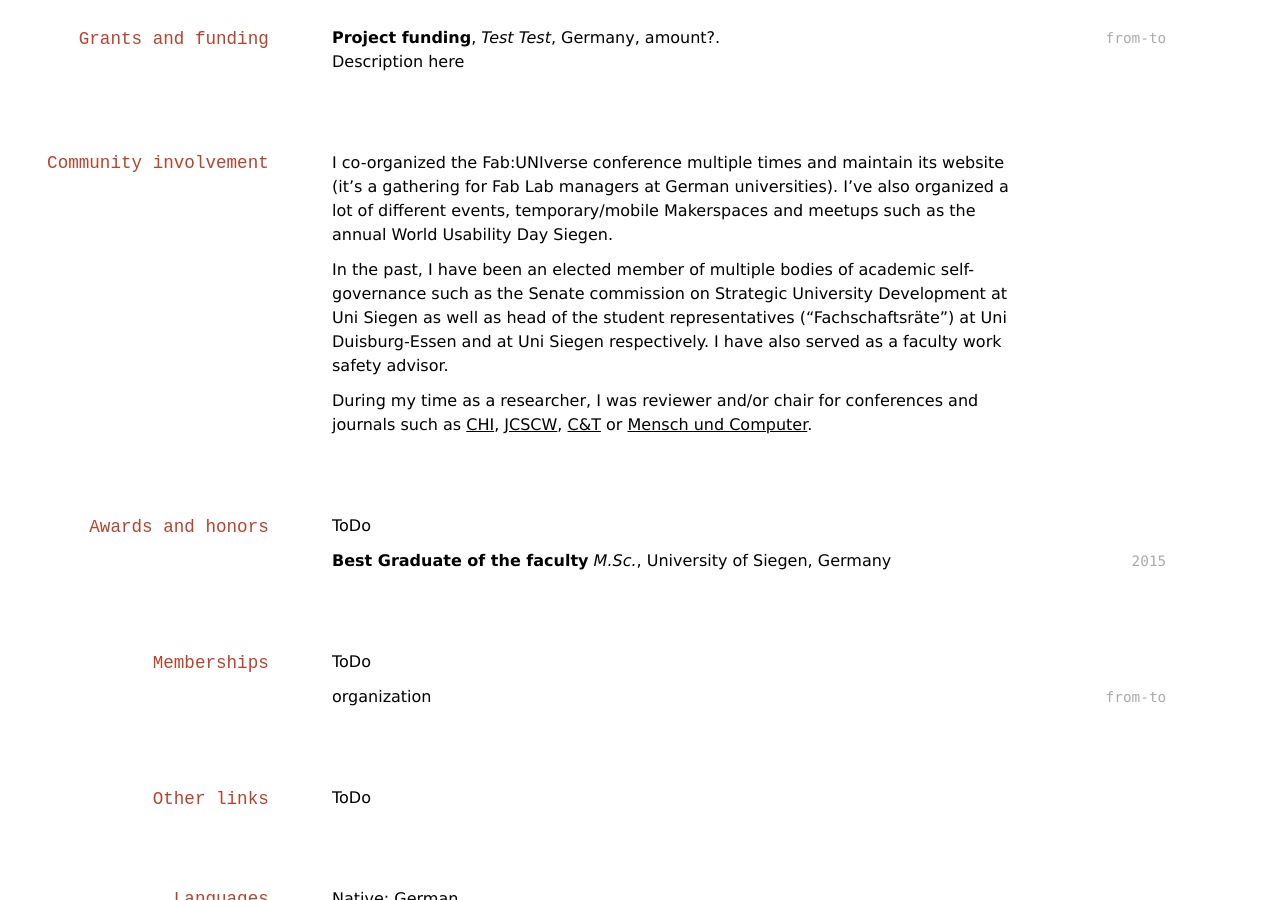
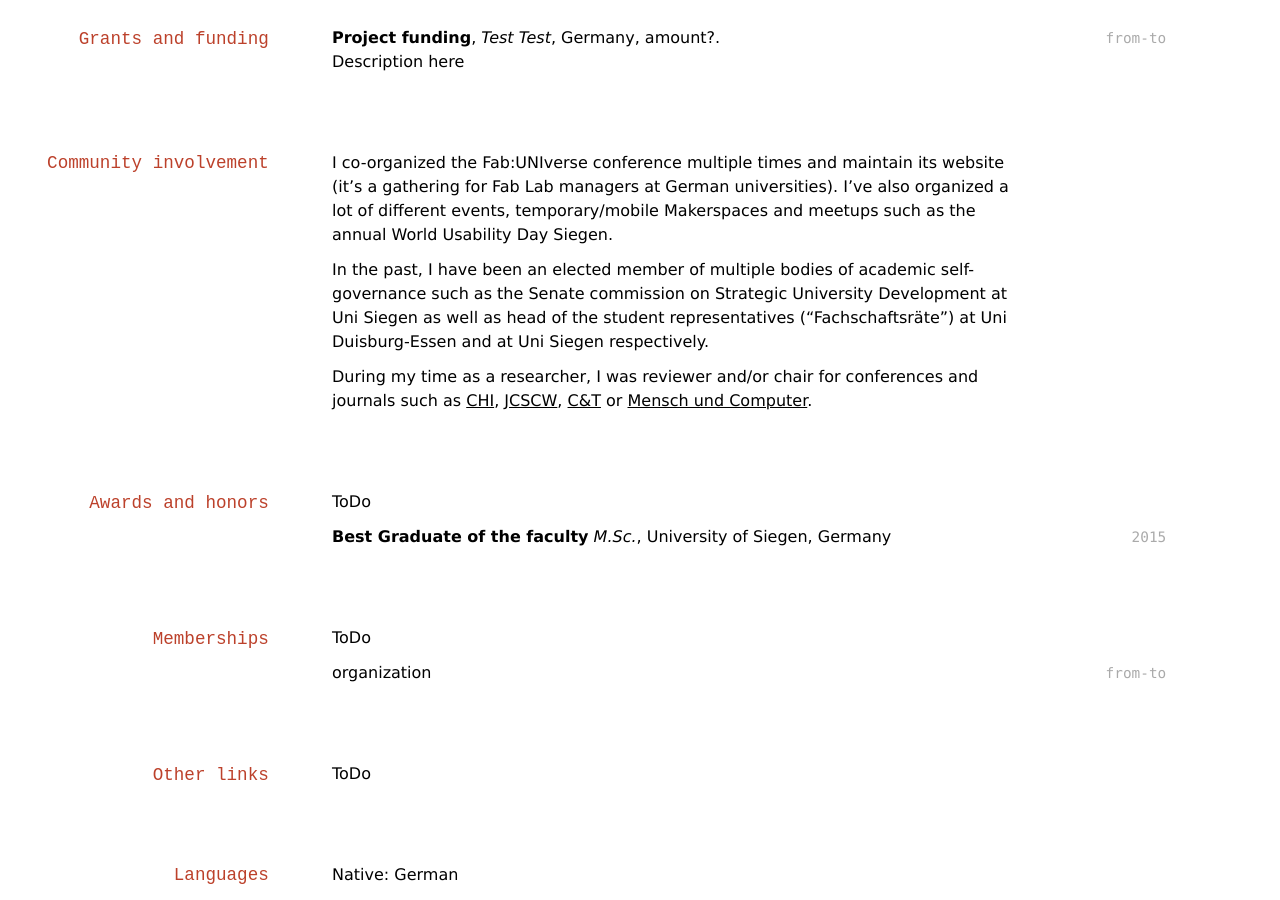
Before and after one commit to oliverstickel/oliverstickel.github.io, a Jekyll site: the page built from index.md, in a window 1280 px wide and 900 px high, scrolled down 1095 px. Built offline with Jekyll 4.4.1, drawn with Linux system fonts in a browser that asks for light colours; nearby versions of some CDN libraries; a style sheet for code colours, icons or effects is not loaded.

Commit message:
Update index.md

```diff
--- a/index.md
+++ b/index.md
@@ -58,7 +58,7 @@ Description here
 
 I co-organized the Fab:UNIverse conference multiple times and maintain its website (it's a gathering for Fab Lab managers at German universities). I've also organized a lot of different events, temporary/mobile Makerspaces and meetups such as the annual World Usability Day Siegen.
 
-In the past, I have been an elected member of multiple bodies of academic self-governance such as the Senate commission on Strategic University Development at Uni Siegen as well as head of the student representatives ("Fachschaftsräte") at Uni Duisburg-Essen and at Uni Siegen respectively. I have also served as a faculty work safety advisor.
+In the past, I have been an elected member of multiple bodies of academic self-governance such as the Senate commission on Strategic University Development at Uni Siegen as well as head of the student representatives ("Fachschaftsräte") at Uni Duisburg-Essen and at Uni Siegen respectively.
 
 During my time as a researcher, I was reviewer and/or chair for conferences and journals such as [CHI](https://dl.acm.org/conference/chi/proceedings), [JCSCW](https://www.springer.com/journal/10606), [C&T](https://dl.acm.org/conference/c-n-t) or [Mensch und Computer](https://mensch-und-computer.de/).
 
```
